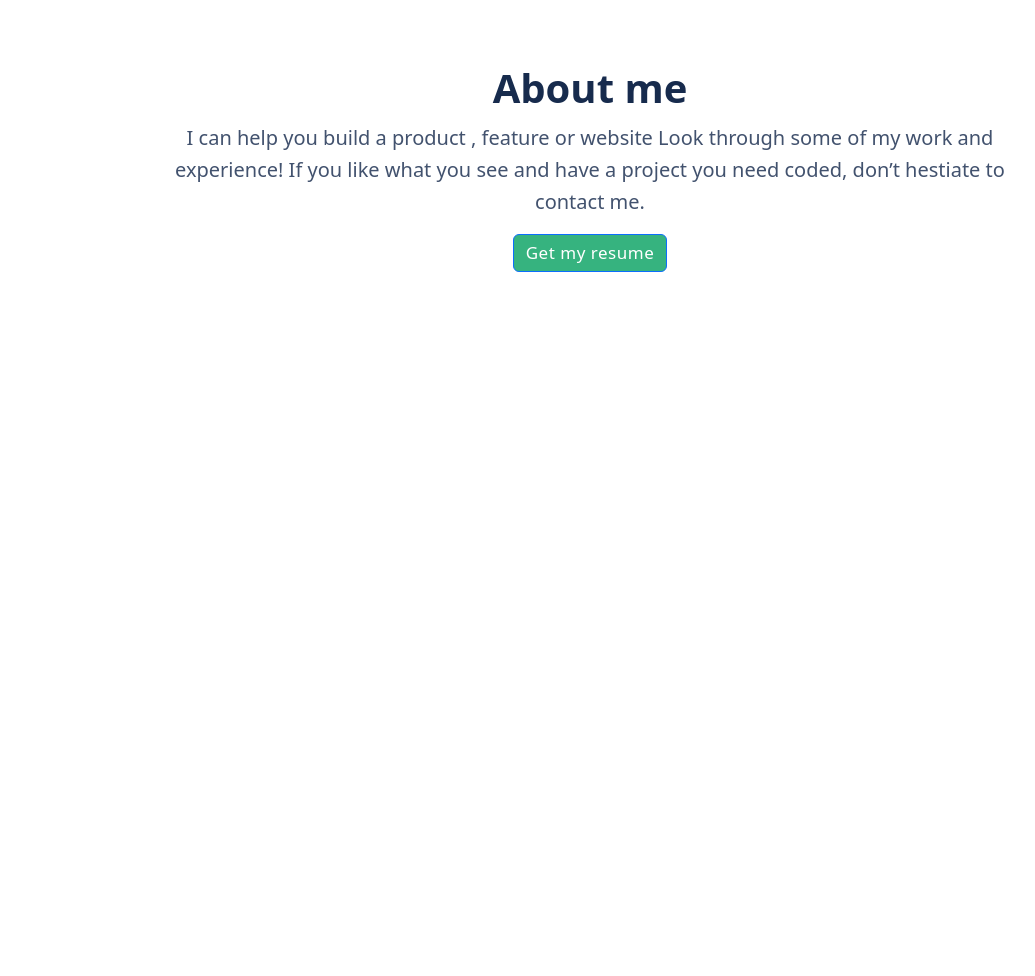
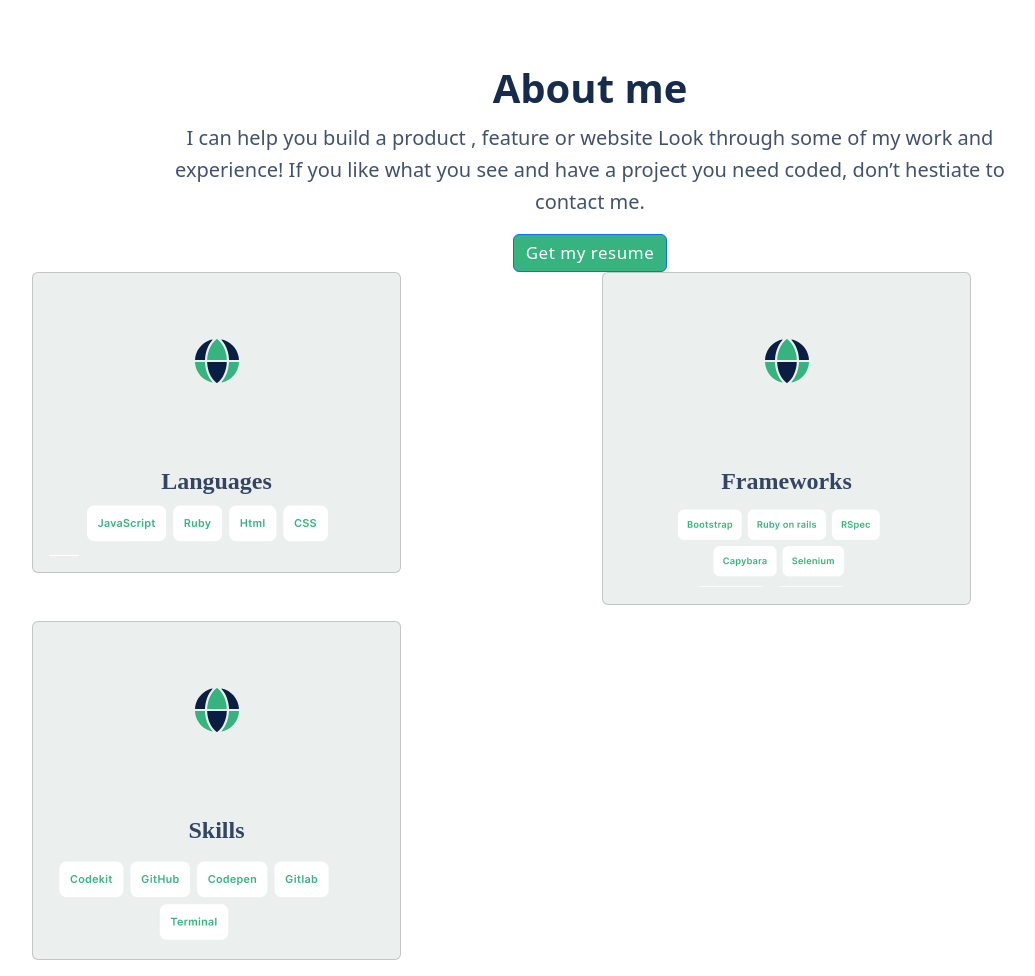
Before and after one commit to Athaliah8/Boostrap-Portfolio, a plain HTML site: page index.html in a window 1280 px wide. Shown: the part 2446-3422 px from the top of the page, without its empty margins (50-1085 px from the left). Before the commit the page ends 2718 px from the top, so only its background shows below. Drawn offline with Linux system fonts and the light colour scheme.

Commit message:
Update content

```diff
--- a/index.html
+++ b/index.html
@@ -144,6 +144,38 @@
     don’t hestiate to contact me.</p>
     <a href="#" class="btn btn-primary" style="font-weight: 500;font-size: 17px;line-height: 24px; background-color: #36B37F; letter-spacing: 0.03em;">Get my resume</a>
 </div>
+<div class="row">
+  <div class="col mb-3">
+    <div class="card" style="background-color: #EBF0EE; width: 369px;">
+      <img src="./images/icon-left.svg" class="card-img-top" style="max-width:48px; margin: 4rem auto;" alt="An image in card">
+      <div class="card-body">
+        <h5 class="card-title" style="font-family: 'Poppins'; font-weight: 600; font-size: 24px;line-height: 32px;text-align: center; color: #344563;">
+          Languages</h5>
+        <p class="card-text"><img src="./images/about-one.png"></p>
+      </div>
+        </div>
+  </div>
+  <div class="col mb-3">
+    <div class="card" style="background-color: #EBF0EE; width: 369px;">
+      <img src="./images/icon-left.svg" class="card-img-top" style="max-width:48px; margin: 4rem auto;" alt="An image in card">
+      <div class="card-body">
+        <h5 class="card-title" style="font-family: 'Poppins'; font-weight: 600; font-size: 24px;line-height: 32px;text-align: center; color: #344563;">
+          Frameworks</h5>
+        <p class="card-text"><img src="./images/about-two.png"></p>
+      </div>
+        </div>
+  </div>
+  <div class="col mb-3">
+    <div class="card" style="background-color: #EBF0EE; width: 369px;">
+      <img src="./images/icon-left.svg" class="card-img-top" style="max-width:48px; margin: 4rem auto;" alt="An image in card">
+      <div class="card-body">
+        <h5 class="card-title" style="font-family: 'Poppins'; font-weight: 600; font-size: 24px;line-height: 32px;text-align: center; color: #344563;">
+          Skills</h5>
+        <p class="card-text"><img src="./images/about-three.png"></p>
+      </div>
+        </div>
+  </div>
+  </div>
 </section>
     <!--Script-->
     <script src="./assets/bootstrap-5.2.2-dist/js/bootstrap.min.js"></script>
```
Also changed, not shown: images/about-one.png (added), images/about-three.png (added), images/about-two.png (added), images/icon-left.svg (added), images/icon-middle.svg (added), images/icon-right.svg (added).
